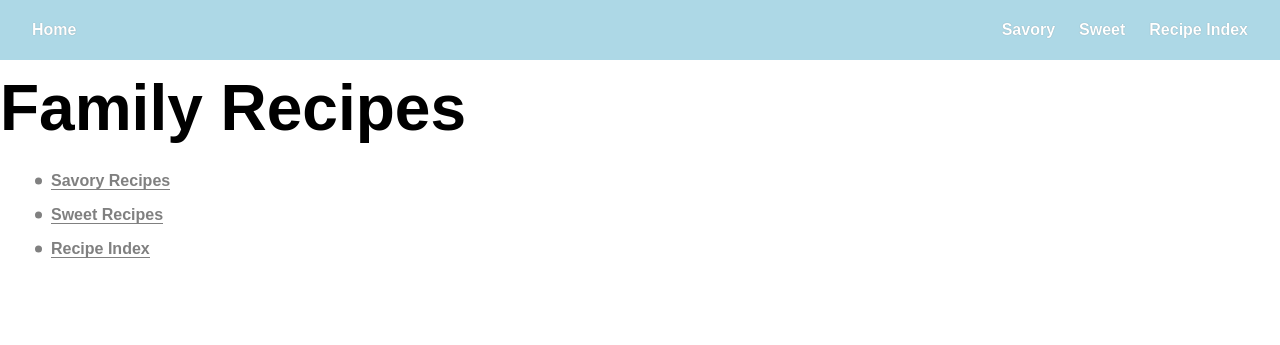
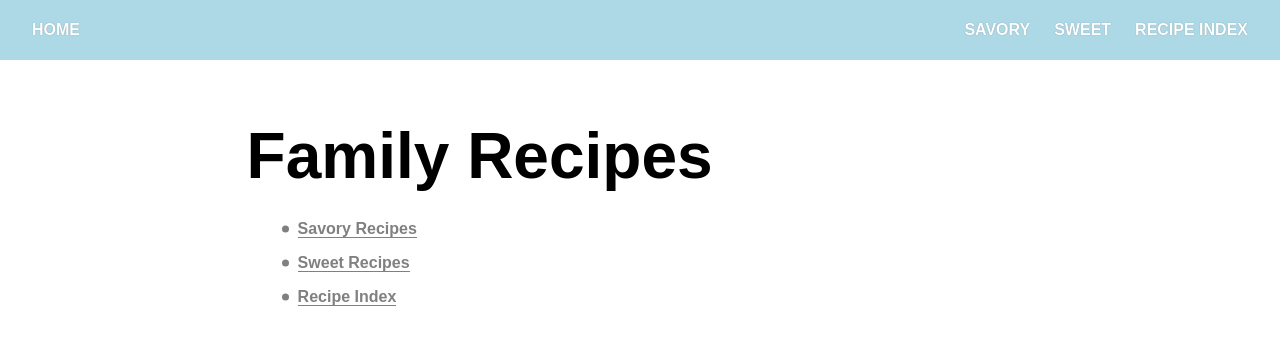
Before and after one commit to kbdonnally/family-recipes, a Jekyll site: the page built from index.md, in a window 1280 px wide. Shown: the top 345 px of the page. Built offline with Jekyll 4.4.1, drawn with Linux system fonts in a browser that asks for light colours; some web fonts are replaced.

Commit message:
Style top menu

```diff
--- /dev/null
+++ b/assets/css/_sass/_layouts/_basics--recipes.scss
@@ -0,0 +1,6 @@
+/* Adjustments to Basics for Recipe Site: */
+
+body {
+	margin: 0;
+	padding-top: 60px;
+}
--- a/assets/css/_sass/_nav/_recipe-nav.scss
+++ b/assets/css/_sass/_nav/_recipe-nav.scss
@@ -1,12 +1,11 @@
 /* Recipe Page Navigation: */
 
-body {
-	margin: 0;
-}
-
 .recipe-nav-wrapper {
-	position: relative;
+	position: absolute;
+	top: 0;
+	left: 0;
 	height: 60px;
+	width: 100%;
 	background-color: lightblue;
 }
 
@@ -60,9 +59,10 @@
 // a
 .recipe-home__link,
 .recipe-item__link {
+	text-transform: uppercase;
 	border: 0px;
 	color: white;
-	text-shadow: 0 0 1px hsla(0, 0, 0, .3);
+	text-shadow: 0 0 1px hsla(0, 0, 0, .35);
 	&:hover, &:focus {
 		color: $darkgunmetal;
 	}
--- a/assets/css/style.scss
+++ b/assets/css/style.scss
@@ -31,6 +31,7 @@
 
 // layouts:
 @import '_layouts/basics-1';
+@import '_layouts/basics--recipes';
 
 // pages:
 @import '_pages/blog-post';
--- a/index.md
+++ b/index.md
@@ -3,6 +3,8 @@
 ---
 
 {% include recipe-nav.html %}
+
+<main class="family-recipes-home" markdown="1">
 
 # Family Recipes
 
@@ -12,3 +14,5 @@
 - [{{ page.title }}]({{ page.url | relative_url }})
 {% endif %}
 {% endfor %}
+
+</main>
```
